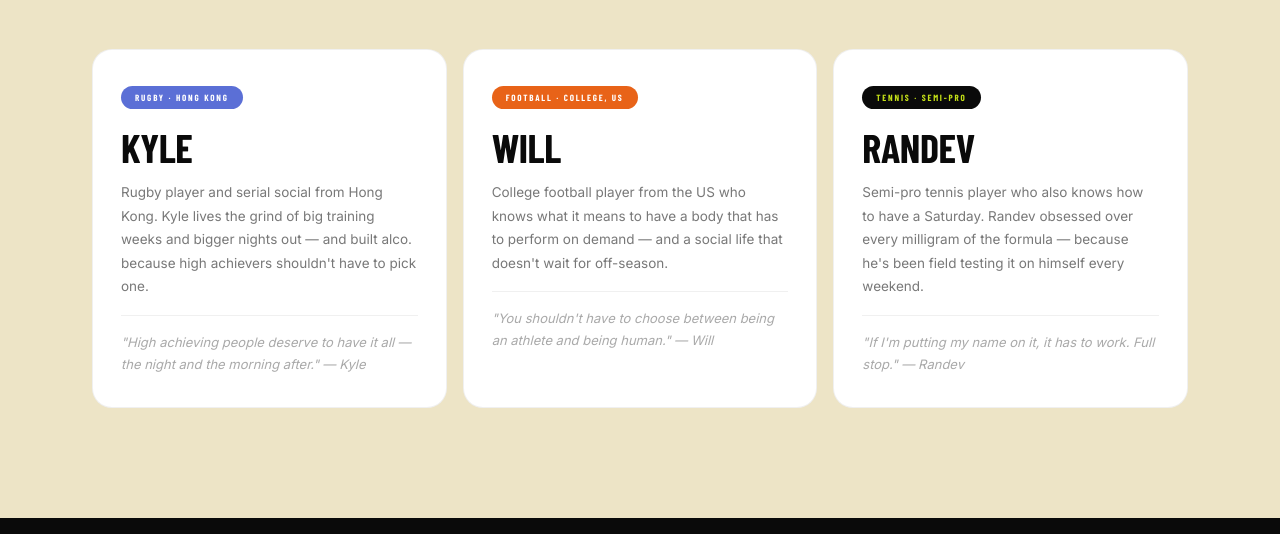
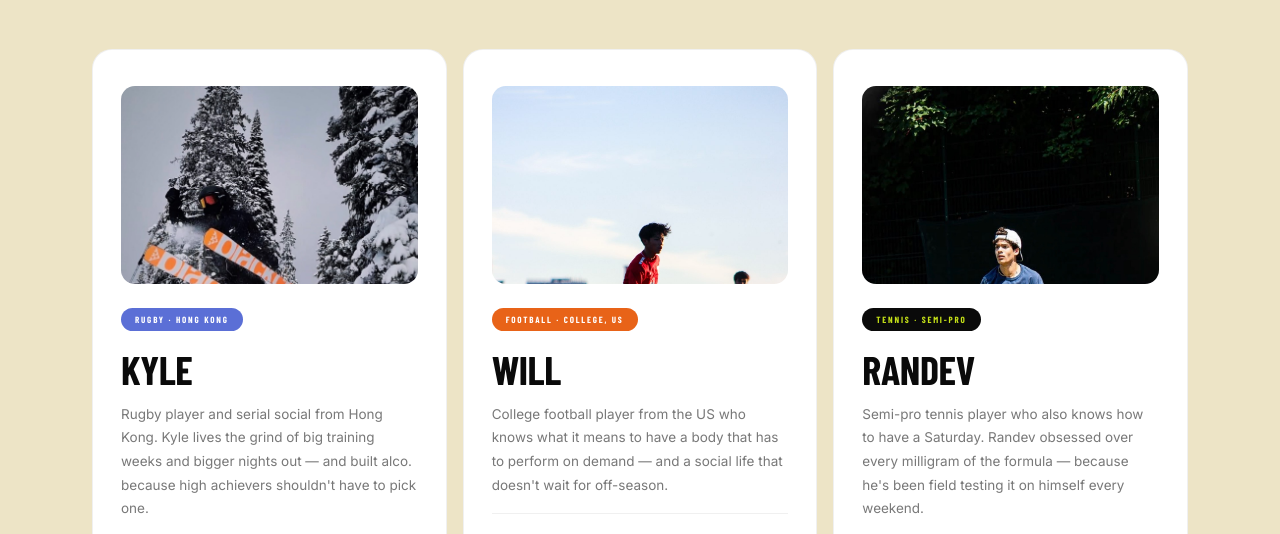
Before and after one commit to kyzltrade-cpu/alco-website, a plain HTML site: page index.html in a window 1280 px wide. Shown: the part 6540-7074 px from the top of the page. Drawn offline with nearby package versions, Linux system fonts and the light colour scheme; a web font is replaced by a local one.

Commit message:
feat: add real founder photos — Kyle skiing, Will football, Randev tennis

```diff
--- a/index.html
+++ b/index.html
@@ -328,6 +328,9 @@
     <div class="founder-cards reveal">
 
       <div class="founder-tile">
+        <div class="founder-photo-wrap">
+          <img src="images/kyle.jpg" alt="Kyle" class="founder-photo">
+        </div>
         <div class="founder-tile-sport" style="background:var(--blue);color:#fff;">Rugby · Hong Kong</div>
         <div class="founder-tile-name">Kyle</div>
         <p class="founder-tile-desc">Rugby player and serial social from Hong Kong. Kyle lives the grind of big training weeks and bigger nights out — and built alco. because high achievers shouldn't have to pick one.</p>
@@ -335,6 +338,9 @@
       </div>
 
       <div class="founder-tile">
+        <div class="founder-photo-wrap">
+          <img src="images/will.jpg" alt="Will" class="founder-photo">
+        </div>
         <div class="founder-tile-sport" style="background:var(--orange);color:#fff;">Football · College, US</div>
         <div class="founder-tile-name">Will</div>
         <p class="founder-tile-desc">College football player from the US who knows what it means to have a body that has to perform on demand — and a social life that doesn't wait for off-season.</p>
@@ -342,6 +348,9 @@
       </div>
 
       <div class="founder-tile">
+        <div class="founder-photo-wrap">
+          <img src="images/randev.jpg" alt="Randev" class="founder-photo">
+        </div>
         <div class="founder-tile-sport" style="background:var(--black);color:var(--lime);">Tennis · Semi-Pro</div>
         <div class="founder-tile-name">Randev</div>
         <p class="founder-tile-desc">Semi-pro tennis player who also knows how to have a Saturday. Randev obsessed over every milligram of the formula — because he's been field testing it on himself every weekend.</p>
--- a/styles.css
+++ b/styles.css
@@ -381,6 +381,14 @@ body { font-family: var(--f-body); background: var(--cream); color: var(--black)
   text-transform: uppercase; color: var(--black); line-height: .9;
   letter-spacing: -.01em; margin-bottom: 16px;
 }
+.founder-photo-wrap {
+  width: 100%; aspect-ratio: 3/2; border-radius: 14px;
+  overflow: hidden; margin-bottom: 24px;
+}
+.founder-photo {
+  width: 100%; height: 100%; object-fit: cover; object-position: center top;
+  display: block;
+}
 .founder-tile-desc {
   font-size: 13.5px; color: rgba(10,10,10,.55); line-height: 1.75; margin: 0 0 16px;
 }
```
Also changed, not shown: images/kyle.jpg (added), images/randev.jpg (added), images/will.jpg (added).
